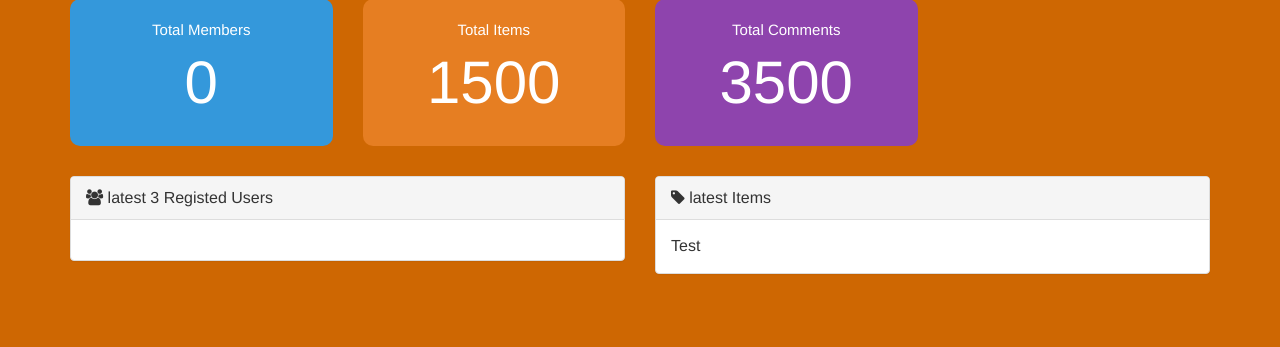
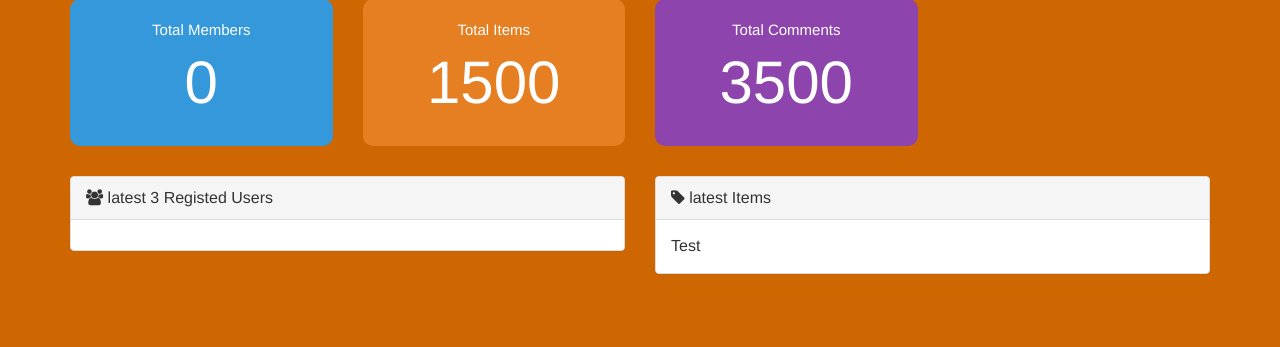
Before and after one commit to MohammedAli996/webshop, a PHP site: page /dashboard.php in a window 1280 px wide. Shown: the part 194-541 px from the top of the page. Run offline with PHP 8.4, Linux system fonts and the light colour scheme; the visitor is signed in with stand-in values (Sample User, id 1); data that the repository does not hold is empty.

Commit message:
Solving a problem

```diff
--- a/admin/dashboard.php
+++ b/admin/dashboard.php
@@ -46,7 +46,7 @@
                             <i class="fa fa-users"></i> latest <?php echo $latesusers ?> Registed Users
                         </div>
                         <div class="panel-body">
-                            <ul class"list-unstyled latest-users">
+                            <ul class="list-unstyled latest-users">
                                 <?php
                                         foreach ($thelatest as $user){
                                             echo '<li>' . $user['Username'] . '<span class="btn btn-success pull-right"><i class="fa fa-edit"></i>Edit</span></li>';
```
